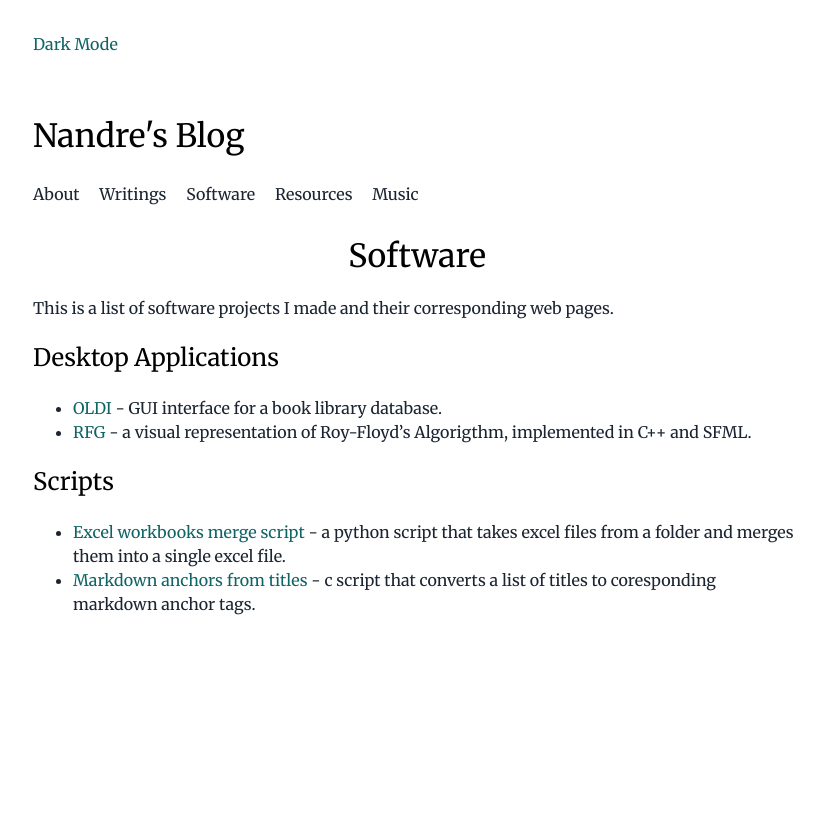
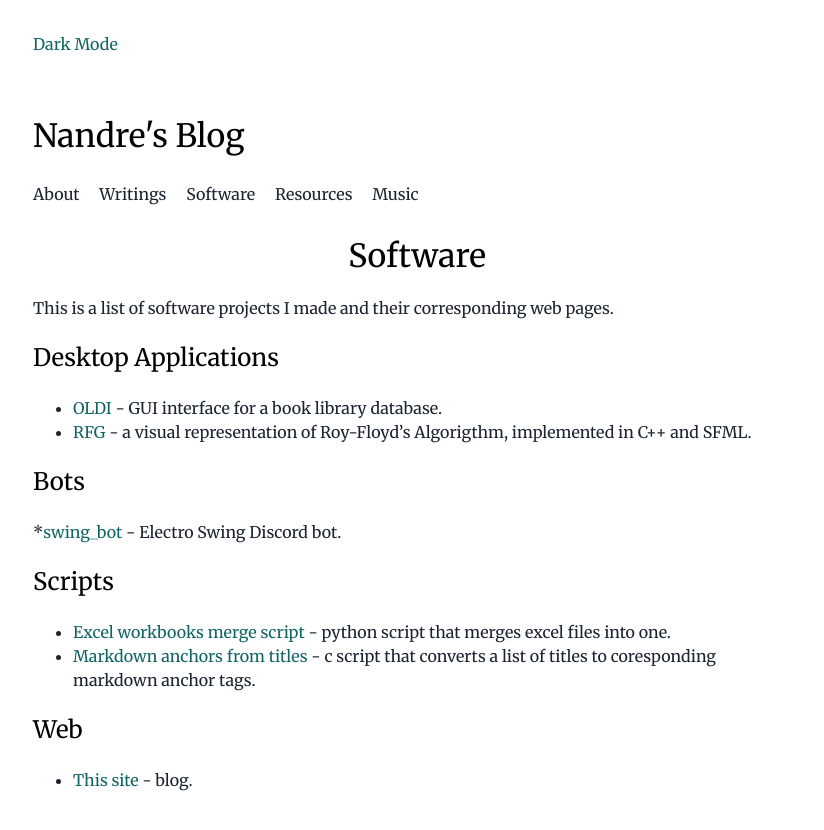
Before and after one commit to nan-dre/nan-dre.github.io, a Jekyll site: the page built from pages/software.md, in a window 1280 px wide. Shown: the top 830 px of the page, without its empty margins (223-1047 px from the left). Built offline with Jekyll 4.4.1, drawn with Linux system fonts in a browser that asks for light colours.

Commit message:
New stuff

```diff
--- a/pages/software.md
+++ b/pages/software.md
@@ -6,10 +6,16 @@ permalink: /software/
 This is a list of software projects I made and their corresponding web pages.
 
 
-# Desktop Applications
+## Desktop Applications
 * [OLDI](https://github.com/nan-dre/OLDI) - GUI interface for a book library database.
 * [RFG](https://github.com/nan-dre/Graphical-Roy-Floyd-Algorithm) - a visual representation of Roy-Floyd's Algorigthm, implemented in C++ and SFML.
 
+## Bots
+*[swing_bot](https://github.com/nan-dre/ESDB) - Electro Swing Discord bot.
+
 ## Scripts
-* [Excel workbooks merge script](https://github.com/nan-dre/Excel-workbooks-merge-script) - a python script that takes excel files from a folder and merges them into a single excel file.
+* [Excel workbooks merge script](https://github.com/nan-dre/Excel-workbooks-merge-script) - python script that merges excel files into one.
 * [Markdown anchors from titles](https://github.com/nan-dre/anchor-tags-from-title) - c script that converts a list of titles to coresponding markdown anchor tags.
+
+## Web
+* [This site](https://github.com/nan-dre/nan-dre.github.io) - blog.
```
Also changed, not shown: pages/resources.md (+1 -0 lines).
